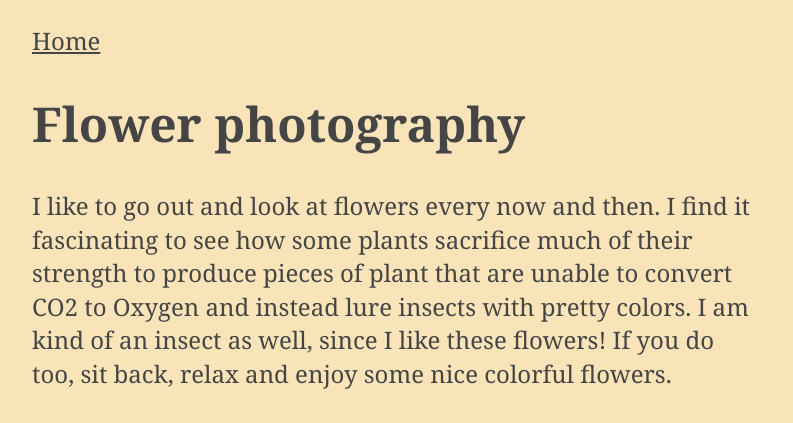
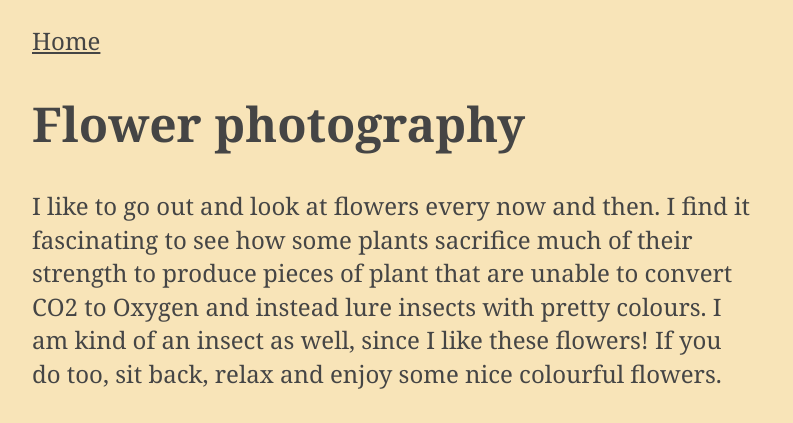
Before and after one commit to UltraTimon/timonbestebreur.nl, a plain HTML site: page photography/flowers/flowers.html in a window 1280 px wide. Shown: the top 423 px of the page, without its empty margins (248-1041 px from the left). Drawn offline with Linux system fonts and the light colour scheme.

Commit message:
fix another typo

```diff
--- a/photography/flowers/flowers.html
+++ b/photography/flowers/flowers.html
@@ -16,7 +16,7 @@
             <h1>Flower photography</h1>
 
             <p>
-                I like to go out and look at flowers every now and then. I find it fascinating to see how some plants sacrifice much of their strength to produce pieces of plant that are unable to convert CO2 to Oxygen and instead lure insects with pretty colors. I am kind of an insect as well, since I like these flowers! If you do too, sit back, relax and enjoy some nice colorful flowers.
+                I like to go out and look at flowers every now and then. I find it fascinating to see how some plants sacrifice much of their strength to produce pieces of plant that are unable to convert CO2 to Oxygen and instead lure insects with pretty colours. I am kind of an insect as well, since I like these flowers! If you do too, sit back, relax and enjoy some nice colourful flowers.
             </p>
 
             <img src="bloem01.JPG">
```
